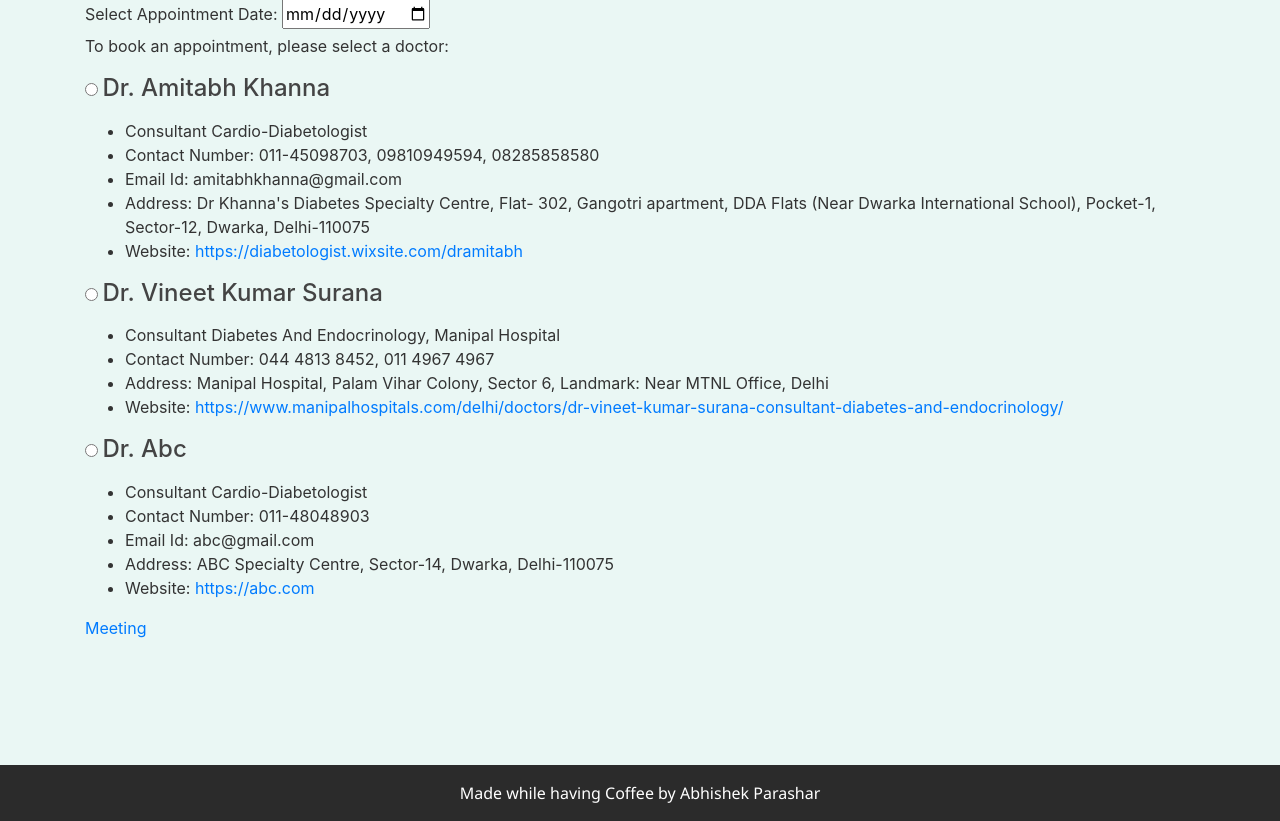
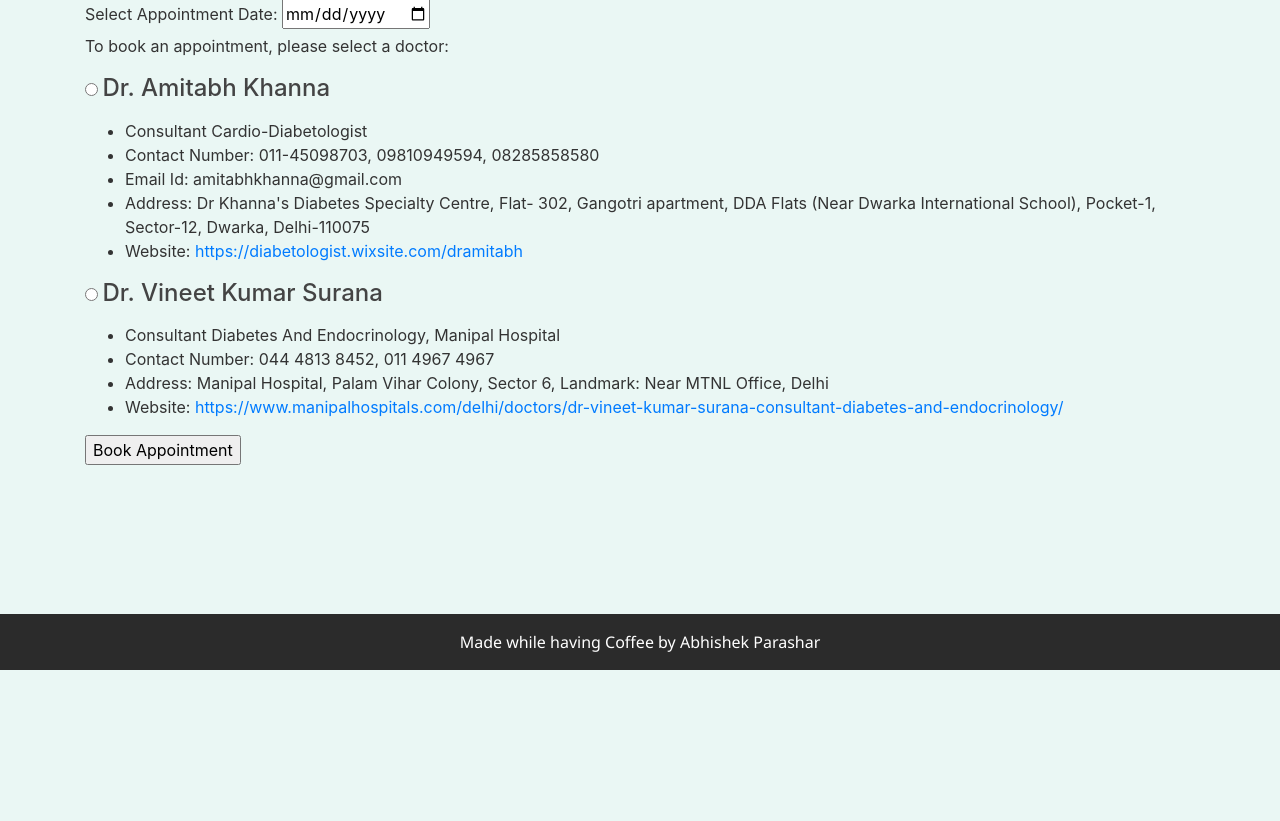
Before and after one commit to abhishek-parashar/major-project, a Flask app: page /diabetes in a window 1280 px wide. Shown: the part 668-1489 px from the top of the page. After the commit the page ends 1338 px from the top, so only its background shows below. Run offline with Flask 2, Linux system fonts and the light colour scheme; parts of the project's set-up code (start-up, migrations or seed data) failed here and were passed over; some libraries are stand-ins or nearby versions.

Commit message:
build fail

```diff
--- a/template/diabetes.html
+++ b/template/diabetes.html
@@ -121,17 +121,9 @@
             <li><p> Website: <a href="https://www.manipalhospitals.com/delhi/doctors/dr-vineet-kumar-surana-consultant-diabetes-and-endocrinology/" target = “_blanck”> https://www.manipalhospitals.com/delhi/doctors/dr-vineet-kumar-surana-consultant-diabetes-and-endocrinology/ </a></p> </li>
         </ul>
 
-        <input type="radio" id="doc3" name="doctor" value="Dr. Abc">
-        <label for="doc3"><h4>Dr. Abc</h4></label><br>
-        <ul>
-          <li> Consultant Cardio-Diabetologist </li>
-          <li> Contact Number: 011-48048903 </li>
-          <li> Email Id: abc@gmail.com </li>
-          <li> Address: ABC Specialty Centre, Sector-14, Dwarka, Delhi-110075
-          <li><p> Website: <a href="https://abc.com" target = “_blanck”> https://abc.com </a></p> </li>
-        </ul>
 
-        <a href="https://rtcmulticonnection.herokuapp.com/demos/screen-sharing.html#hko5jjqvy9d">Meeting</a>
+
+        <input type="submit" value="Book Appointment"><br><br>
     </div>
 
     <script src="https://code.jquery.com/jquery-3.2.1.slim.min.js" integrity="sha384-KJ3o2DKtIkvYIK3UENzmM7KCkRr/rE9/Qpg6aAZGJwFDMVNA/GpGFF93hXpG5KkN" crossorigin="anonymous"></script>
```
